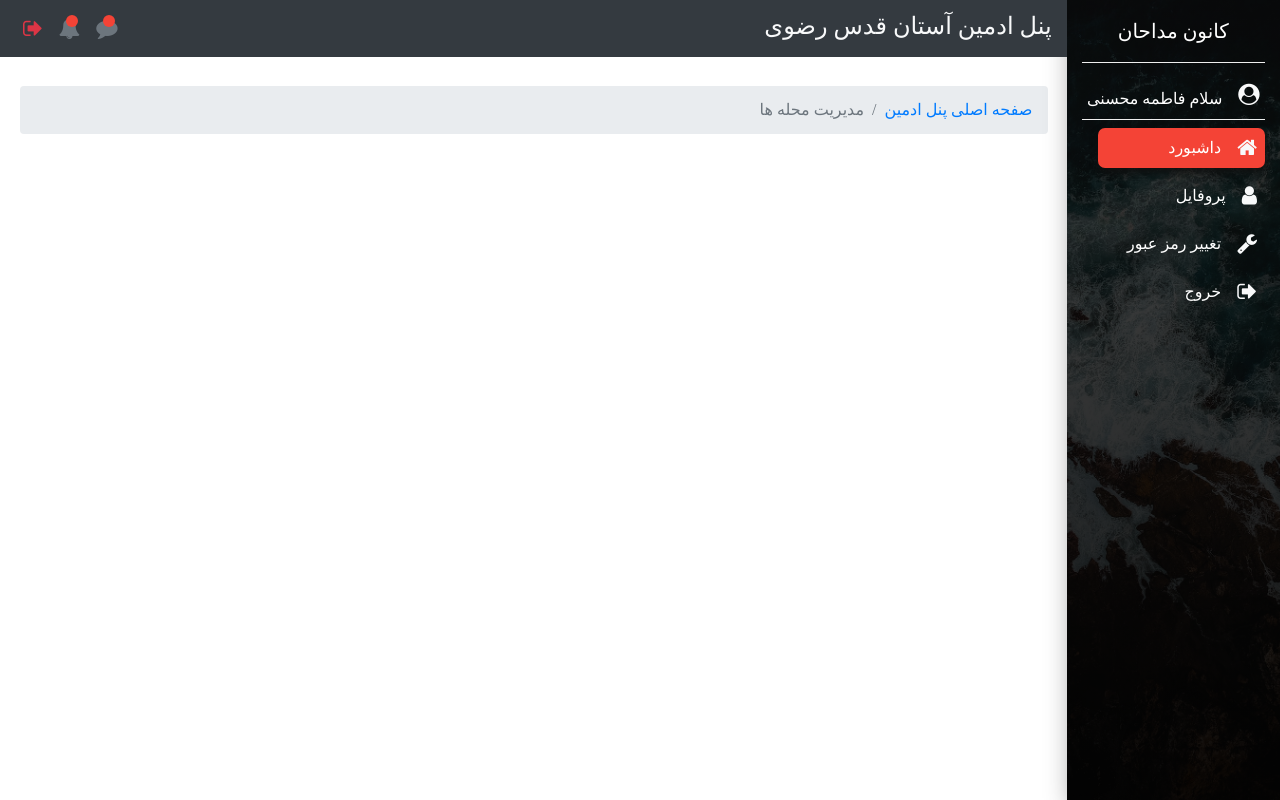
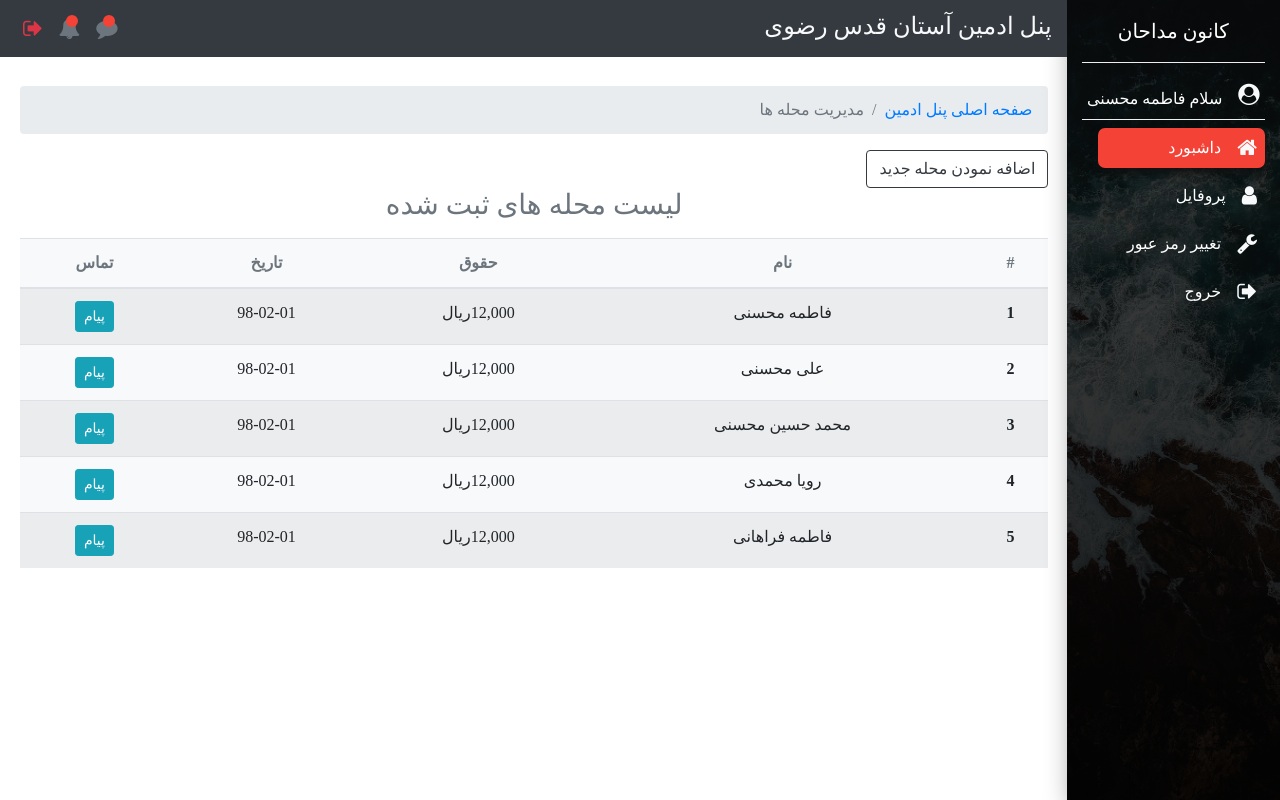
Before and after one commit to mobinhassani9374/Kanoon, an ASP.NET Core app: page /Admin/Location in a window 1280 px wide. Run offline with ASP.NET Core 8, Linux system fonts and the light colour scheme; the project's own start-up code is not run, and a stand-in starts its controllers and pages; some libraries are stand-ins or nearby versions.

Commit message:
design location

```diff
--- a/Kanoon/Areas/Admin/Views/Location/Index.cshtml
+++ b/Kanoon/Areas/Admin/Views/Location/Index.cshtml
@@ -8,3 +8,60 @@
   <li class="breadcrumb-item"><a href="/admin">صفحه اصلی پنل ادمین </a></li>
   <li class="breadcrumb-item active">مدیریت محله ها </li>
 </ol>
+
+<div class="row">
+    <div class="col-xl-12 col-12 mb-4 mb-xl-0">
+        <div class="text-right">
+            <button class="btn btn-outline-dark">اضافه نمودن محله جدید </button>
+        </div>
+        <h3 class="text-muted text-center mb-3">لیست محله های ثبت شده </h3>
+        <table class="table table-striped bg-light text-center ">
+        <thead>
+            <tr class="text-muted">
+                <th>#</th>
+                <th>نام</th>
+                <th>حقوق</th>
+                <th>تاریخ</th>
+                <th>تماس</th>
+            </tr>
+        </thead>
+        <tbody>
+            <tr>
+                <th>1</th>
+                <td>فاطمه محسنی</td>
+                <td>12,000ريال</td>
+                <td>98-02-01</td>
+                <td><button type="button" class="btn btn-info btn-sm">پیام</button></td>
+            </tr>
+            <tr>
+                <th>2</th>
+                <td>علی محسنی</td>
+                <td>12,000ريال</td>
+                <td>98-02-01</td>
+                <td><button type="button" class="btn btn-info btn-sm">پیام</button></td>
+            </tr>
+            <tr>
+                <th>3</th>
+                <td>محمد حسین محسنی</td>
+                <td>12,000ريال</td>
+                <td>98-02-01</td>
+                <td><button type="button" class="btn btn-info btn-sm">پیام</button></td>
+            </tr>
+            <tr>
+                <th>4</th>
+                <td>رویا محمدی</td>
+                <td>12,000ريال</td>
+                <td>98-02-01</td>
+                <td><button type="button" class="btn btn-info btn-sm">پیام</button></td>
+            </tr>
+            <tr>
+                <th>5</th>
+                <td>فاطمه فراهانی</td>
+                <td>12,000ريال</td>
+                <td>98-02-01</td>
+                <td><button type="button" class="btn btn-info btn-sm">پیام</button></td>
+            </tr>
+        </tbody>
+        </table>
+    </div>
+</div>
```
